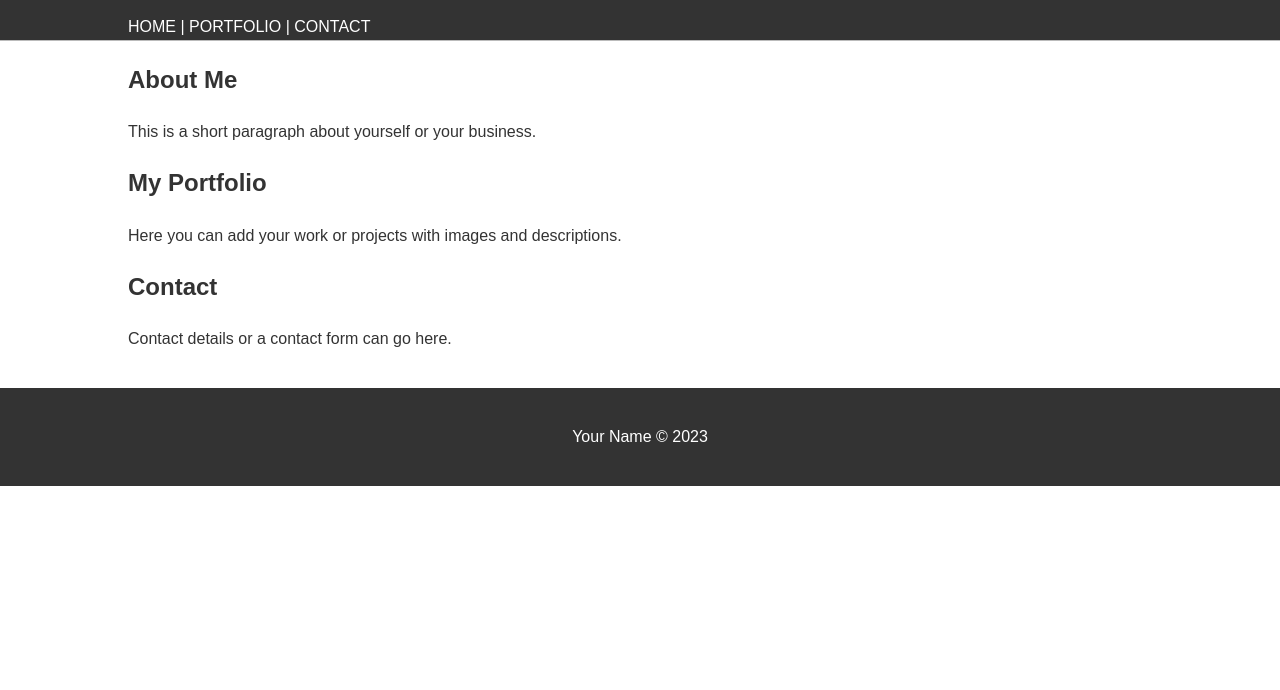
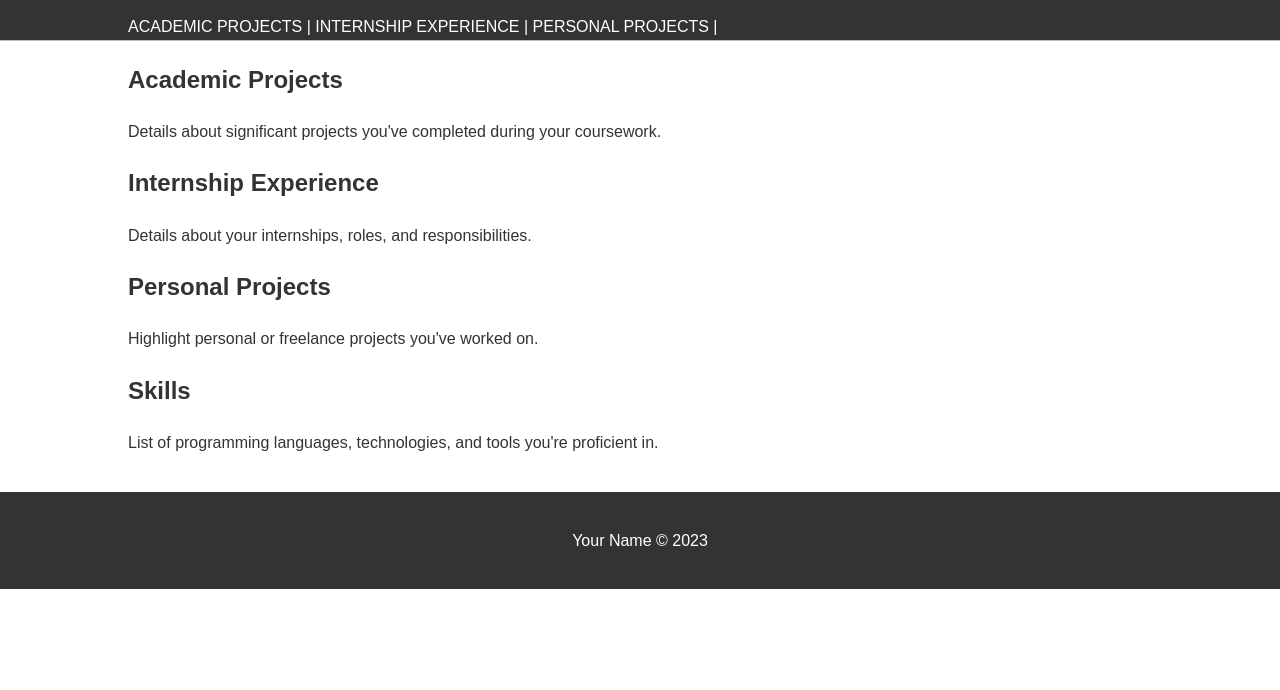
Before and after one commit to Bobbygkmc/Bobby2024_website, a plain HTML site: page index.html in a window 1280 px wide. Shown: the part 110-800 px from the top of the page. Drawn offline with Linux system fonts and the light colour scheme.

Commit message:
Update index.html

```diff
--- a/index.html
+++ b/index.html
@@ -9,34 +9,48 @@
 <body>
     <header>
         <div class="container">
-            <h1>Chuck</h1>
+            <h1>Your Name</h1>
+            <!-- Add more navigation items as needed -->
             <nav>
-                <a href="#">Home</a> |
-                <a href="portfolio.html">Portfolio</a> |
-                <a href="contact.html">Contact</a>
+                <a href="#academic-projects">Academic Projects</a> |
+                <a href="#internship-experience">Internship Experience</a> |
+                <a href="#personal-projects">Personal Projects</a> |
+                <!-- Add more links for other sections -->
             </nav>
         </div>
     </header>
 
     <div class="container">
-        <!-- About section -->
-        <section id="about">
-            <h2>About Me</h2>
-            <p>This is a short paragraph about yourself or your business.</p>
+        <section id="academic-projects">
+            <h2>Academic Projects</h2>
+            <p>Details about significant projects you've completed during your coursework.</p>
+            <!-- Add specific project details here -->
         </section>
 
-        <!-- Portfolio section -->
-        <section id="portfolio">
-            <h2>My Portfolio</h2>
-            <p>Here you can add your work or projects with images and descriptions.</p>
-            <!-- Add portfolio items here -->
+        <section id="internship-experience">
+            <h2>Internship Experience</h2>
+            <p>Details about your internships, roles, and responsibilities.</p>
+            <!-- Add specific internship details here -->
         </section>
 
-        <!-- Contact section -->
-        <section id="contact">
-            <h2>Contact</h2>
-            <p>Contact details or a contact form can go here.</p>
+        <section id="personal-projects">
+            <h2>Personal Projects</h2>
+            <p>Highlight personal or freelance projects you've worked on.</p>
+            <!-- Add specific personal projects here -->
         </section>
+
+        <!-- Add other sections following the same structure -->
+        <!-- Certifications, Workshops and Seminars, Skills, Awards and Honors, Professional Affiliations -->
+
+        <!-- Example for one more section -->
+        <section id="skills">
+            <h2>Skills</h2>
+            <p>List of programming languages, technologies, and tools you're proficient in.</p>
+            <!-- List skills here -->
+        </section>
+
+        <!-- Continue adding sections for Certifications, Workshops, Awards, and Affiliations -->
+
     </div>
 
     <footer>
```
